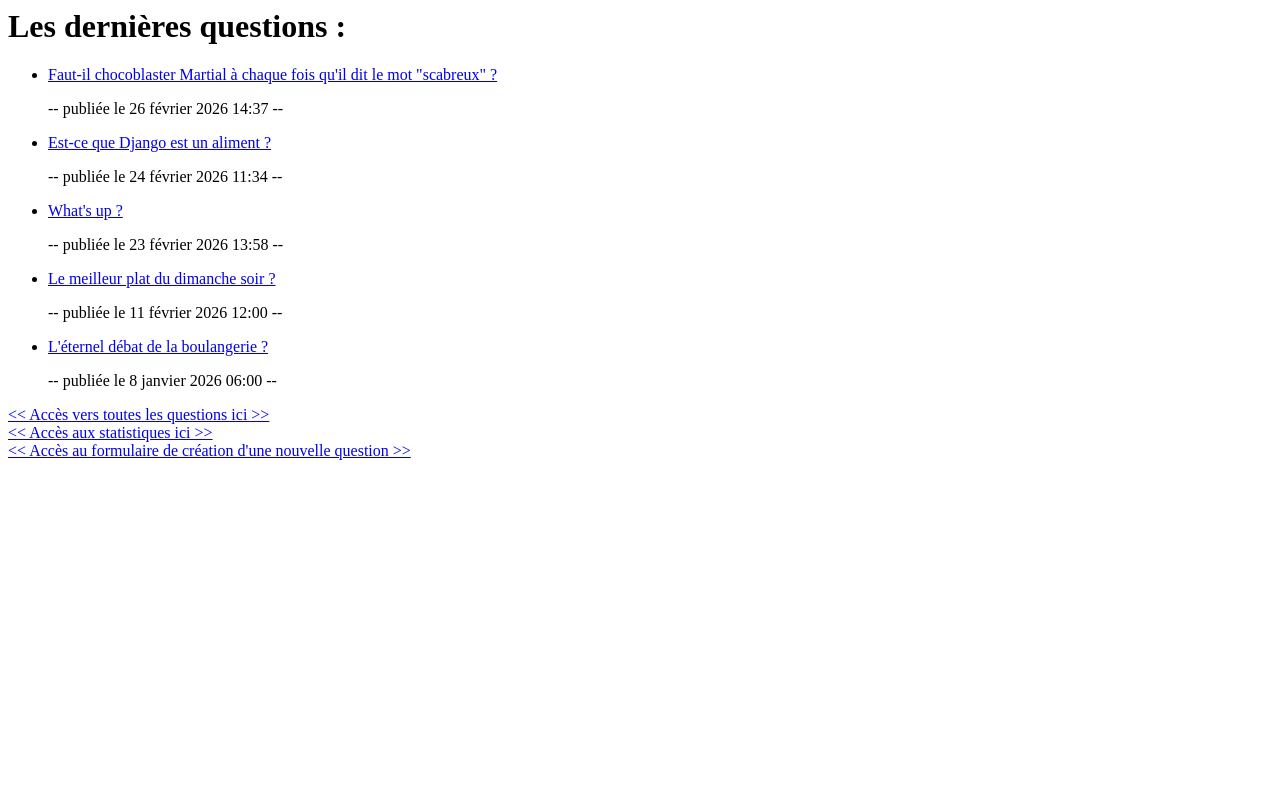
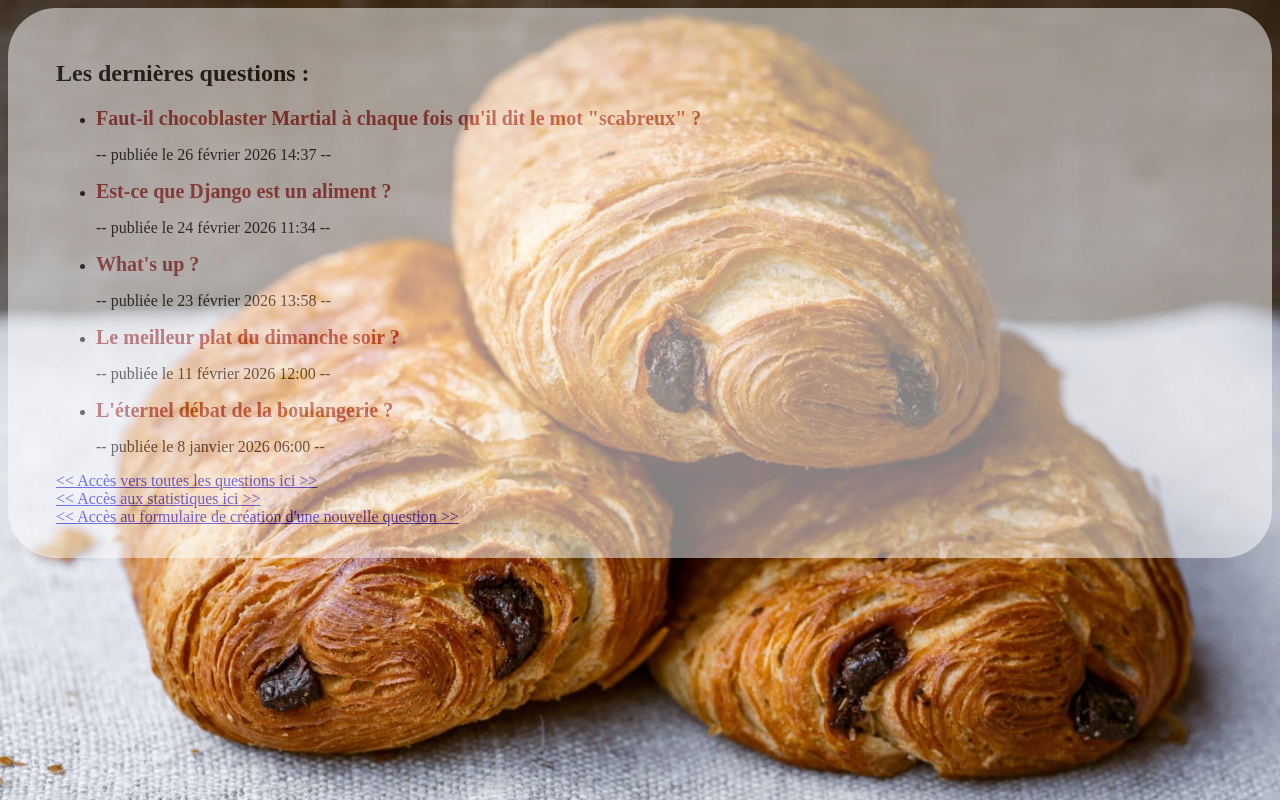
Before and after one commit to AmandineGrardLaurent/tuto_django, a Django app: page /polls/ in a window 1280 px wide. Run offline with Django 5.2, Linux system fonts and the light colour scheme; data comes from the database, SQL or seed files in the repository.

Commit message:
Partie 4.1 : tuto django partie 6

```diff
--- /dev/null
+++ b/djangotutorial/polls/static/polls/style.css
@@ -0,0 +1,19 @@
+li a {
+    color: brown;
+    text-decoration: none;
+    font-size: 20px;
+    font-weight: bold;
+}
+
+section {
+    background: white;
+    opacity: 0.5;
+    border-radius: 3rem;
+    padding: 2rem 3rem;
+}
+
+body {
+    background: white url("images/background.jpg") no-repeat;
+    background-size: cover;
+    background-position: center;
+}
--- a/djangotutorial/polls/templates/polls/index.html
+++ b/djangotutorial/polls/templates/polls/index.html
@@ -1,4 +1,9 @@
+{% load static %}
+
+<link rel="stylesheet" href="{% static 'polls/style.css' %}">
+
 {% if latest_question_list %}
+    <section>
         <h1>Les dernières questions : </h1>
         <ul>
         {% for question in latest_question_list %}
@@ -13,6 +18,7 @@
         <a href="{% url 'polls:statistics' %}"><< Accès aux statistiques ici >></a>
         <br>
         <a href="{% url 'polls:poll' %}"><< Accès au formulaire de création d'une nouvelle question >></a>
+    </section>
 {% else %}
     <p>No polls are available.</p>
 {% endif %}
```
Also changed, not shown: djangotutorial/polls/static/polls/images/background.jpg (added). Lines whose indentation alone changed are shown as unchanged.
